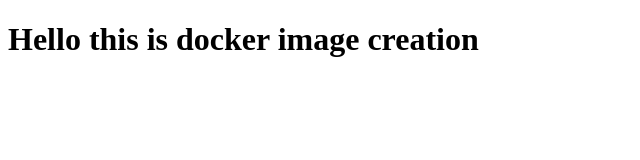
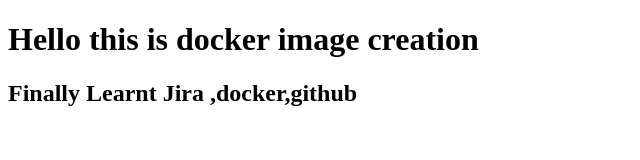
Before and after one commit to arabazap47/docker_demo, a plain HTML site: page index.html in a window 1280 px wide. Shown: the whole page, without its empty margins (0-640 px from the left). Drawn offline with Linux system fonts and the light colour scheme.

```diff
--- a/index.html
+++ b/index.html
@@ -7,5 +7,6 @@
 </head>
 <body>
     <h1>Hello this is docker image creation</h1>
+    <h2>Finally Learnt Jira ,docker,github</h2>
 </body>
 </html>
```
